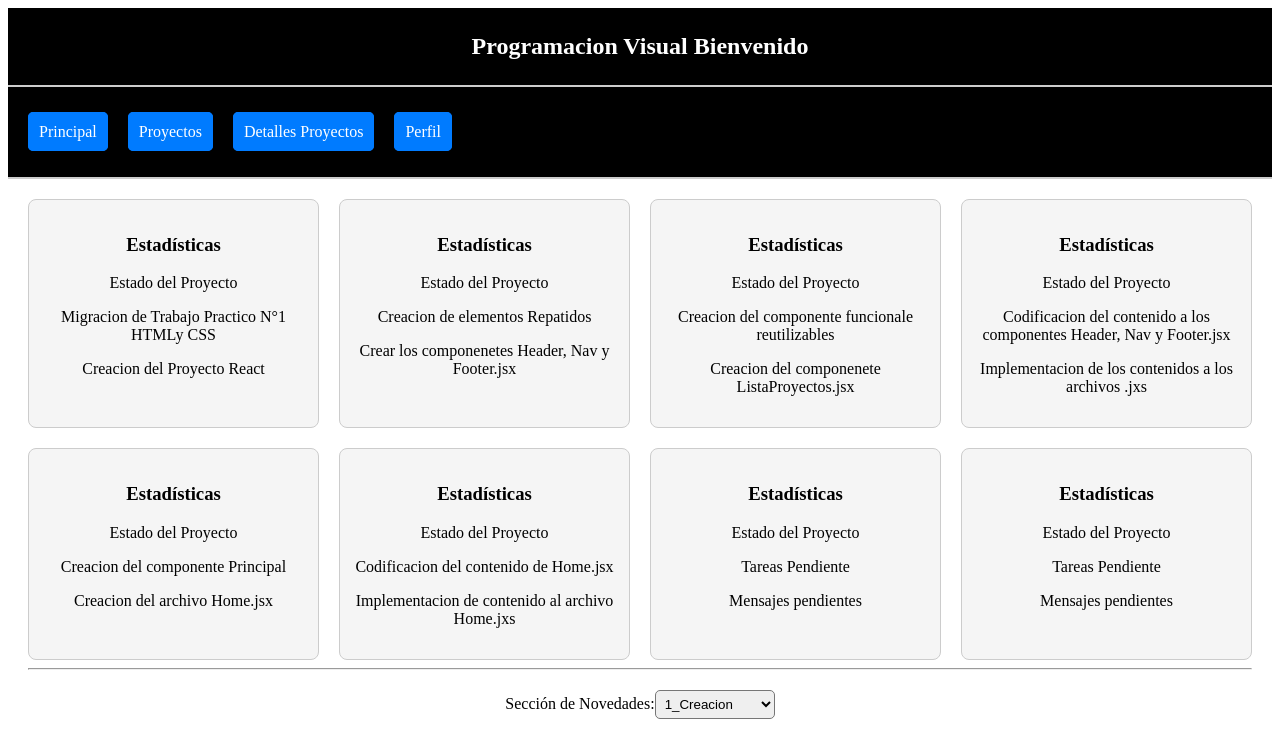
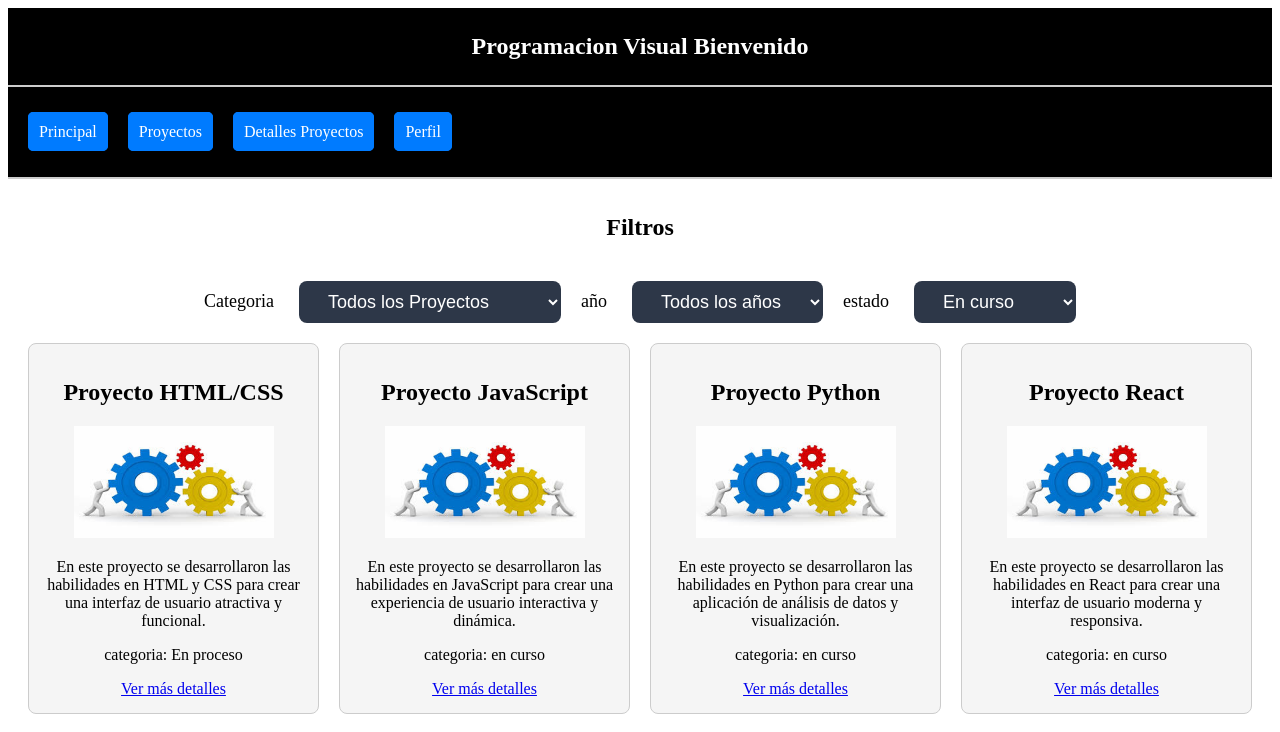
Before and after one commit to MarcosGuanuco/pv_tp3_grupo12, a React (Vite) app in the folder pv_tp3_grupo12_React/: page / in a window 1280 px wide. Shown: the top 732 px of the page. Built offline with nearby package versions, Linux system fonts and the light colour scheme.

Commit message:
Agrego los componenetes Proyectos.jsx y Proyectos.css con sus respectivo contenido

```diff
--- a/pv_tp3_grupo12_React/src/App.jsx
+++ b/pv_tp3_grupo12_React/src/App.jsx
@@ -9,6 +9,7 @@ import Nav from './components/Nav'
 import ListaProyectos from './components/ListaProyectos'
 import Footer from './components/Footer'
 import Home from './components/home'
+import Proyectos from './components/Proyectos'
 
 
 function App() {
@@ -19,7 +20,7 @@ function App() {
     <Header/>
     <Nav/>
     <main>
-      <Home/>
+      <Proyectos/>
     </main>
     <Footer/>
     </>
--- /dev/null
+++ b/pv_tp3_grupo12_React/src/components/Proyectos.jsx
@@ -0,0 +1,84 @@
+import '../css/Proyectos.css'
+
+function Proyectos() {
+  return (
+    <>
+    <aside>
+        <h2>Filtros</h2>
+        <label htmlFor="Categoria">Categoria</label>
+        <select name="Categoria" id="Categoria">
+            <option value="Todos">Todos los Proyectos</option>
+            <option value="En-Curso">Proyectos en Curso</option>
+            <option value="Completados">Proyectos Completados</option>
+        </select>
+        <label for="año">año</label>
+            <select name="año" id="año">
+                <option value="todos">Todos los años</option>
+                <option value="2023">2023</option>
+                <option value="2024">2024</option>
+                <option value="2025">2025</option>
+            </select>
+            <label for="estado">estado</label>
+            <select name="estado" id="estado">
+                <option value="en-curso">En curso</option>
+                <option value="completados">Finalizados</option>
+            </select>
+    </aside>
+    <section>
+        <div className="bloque-container">
+            <article className='articulo'>
+                <h2>Proyecto HTML/CSS</h2>
+                <img src="/img/imagen.jpg" alt="imagen del proyecto 1" width="200" />
+                <p>En este proyecto se desarrollaron las habilidades en HTML y CSS para crear una interfaz de usuario atractiva y funcional.</p>
+                <p> categoria: En proceso</p>
+                <a href="#" >Ver más detalles</a>
+            </article>
+            <article className='articulo'>
+                <h2>Proyecto JavaScript</h2>
+                <img src="/img/imagen.jpg" alt="imagen del proyecto 1" width="200" />
+                <p>En este proyecto se desarrollaron las habilidades en JavaScript para crear una experiencia de usuario interactiva y dinámica.</p>
+                <p> categoria: en curso</p>
+                <a href="#" >Ver más detalles</a>
+            </article>
+            <article className='articulo'>
+                <h2>Proyecto Python</h2>
+                <img src="/img/imagen.jpg" alt="imagen del proyecto 1" width="200" />
+                <p>En este proyecto se desarrollaron las habilidades en Python para crear una aplicación de análisis de datos y visualización.</p>
+                <p> categoria: en curso</p>
+                <a href="#" >Ver más detalles</a>
+            </article>
+            <article className='articulo'>
+                <h2>Proyecto React</h2>
+                <img src="/img/imagen.jpg" alt="imagen del proyecto 1" width="200" />
+                <p>En este proyecto se desarrollaron las habilidades en React para crear una interfaz de usuario moderna y responsiva.</p>
+                <p> categoria: en curso</p>
+                <a href="#">Ver más detalles</a>
+            </article>
+            <article className='articulo'>
+                <h2>Proyecto Django</h2>
+                <img src="/img/imagen.jpg" alt="imagen del proyecto 1" width="200" />
+                <p>En este proyecto se desarrollaron las habilidades en Django para crear una aplicación web completa con funcionalidades avanzadas.</p>
+                <p> categoria: finalizado</p>
+                <a href="#" >Ver más detalles</a>
+            </article>
+            <article className='articulo'>
+                <h2>Proyecto React N°2</h2>
+                <img src="/img/imagen.jpg" alt="imagen del proyecto 1" width="200" />
+                <p>En este proyecto refuerzan las habilidades de React profundizando aun mas y para crear interfaz de usuario moderna y responsiva mas pulidas.</p>
+                <p> categoria: en curso</p>
+                <a href="#">Ver más detalles</a>
+            </article>
+            <article className='articulo'>
+                <h2>Proyecto Angular</h2>
+                <img src="/img/imagen.jpg" alt="imagen del proyecto 1" width="200" />
+                <p>En este proyecto se desarrollaron las habilidades en Angular para crear una aplicación web completa con funcionalidades avanzadas.</p>
+                <p> categoria: finalizado</p>
+                <a href="#" >Ver más detalles</a>
+            </article>
+        </div>
+    </section>
+    </>
+  )
+}
+
+export default Proyectos
--- /dev/null
+++ b/pv_tp3_grupo12_React/src/css/Proyectos.css
@@ -0,0 +1,51 @@
+aside h2{
+    flex-basis: 100%;
+    text-align: center;
+    margin-top: 15px;
+}
+aside{
+    display: flex;
+    justify-content: center;
+    align-items: center;
+    gap: 20px;
+    margin-top: 20px;
+    flex-wrap: wrap;
+}
+aside label{
+    font-size: 18px;
+    margin-right: 5px;
+}
+aside select{
+    background-color: #2d3748;
+    color: white;
+    border: none;
+    border-radius: 8px;
+    font-size: 18px;
+    cursor: pointer;
+    padding: 10px 25px;
+}
+
+select:focus{
+    outline: none;
+    box-shadow: 0 0 0 3px rgba(64, 153, 255, 0.6);
+}
+section{
+    margin: 20px;
+}
+.bloque-container{
+    display: flex;
+    flex-wrap: wrap;
+    gap: 20px;
+    justify-content: center;
+}
+
+.articulo {
+  flex: 1 1 250px;
+  max-width: 300px;
+  background-color: #f5f5f5;
+  padding: 15px;
+  border: 1px solid #ccc;
+  border-radius: 8px;
+  text-align: center;
+  transition: transform 0.6s ease;
+}
```
Also changed, not shown: pv_tp3_grupo12_React/public/img/imagen.jpg (added).
